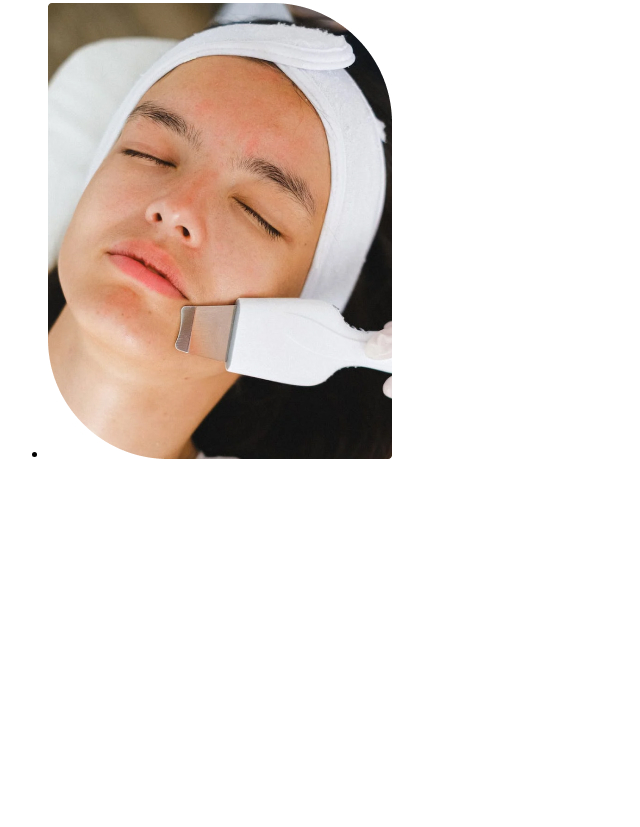
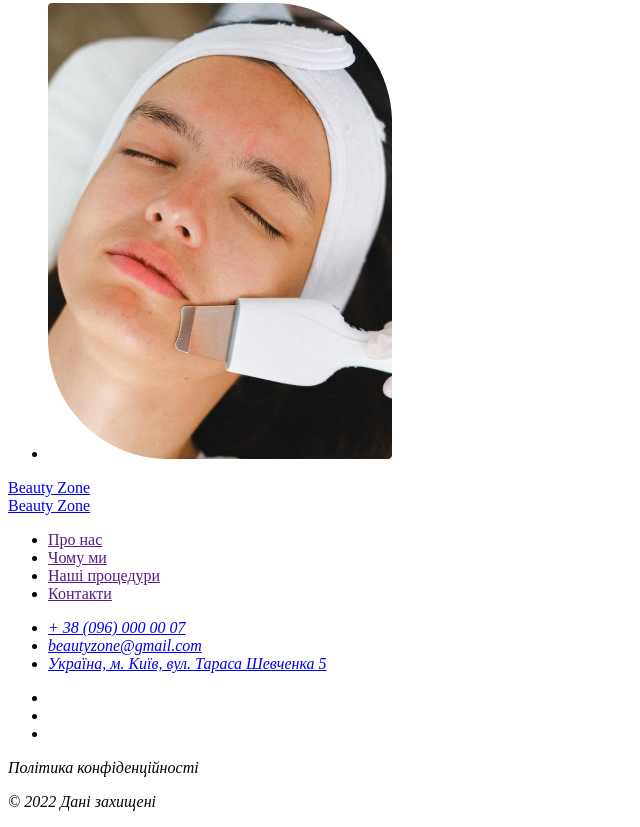
Before and after one commit to AnnaMels/Beauty-Zone, a website: page index.html in a window 1280 px wide. Shown: the part 2336-3163 px from the top of the page, without its empty margins (0-640 px from the left). Before the commit the page ends 2815 px from the top, so only its background shows below. Drawn offline with Linux system fonts and the light colour scheme.

Commit message:
Added page markup

```diff
--- a/index.html
+++ b/index.html
@@ -67,14 +67,22 @@
         <h2>Чому люди <span>обирають нас</span></h2>
         <ul>
           <li>
-            <p>Всі наші косметологи мають вищу медичну освіту
-              та стаж роботи від 5 років</p>
+            <p>
+              Всі наші косметологи мають вищу медичну освіту та стаж роботи від
+              5 років
+            </p>
           </li>
           <li>
-            <p>Використовуємо тільки професійне обладнання та косметику, перевірену часом</p>
+            <p>
+              Використовуємо тільки професійне обладнання та косметику,
+              перевірену часом
+            </p>
           </li>
           <li>
-            <p>Наша мета - підкреслити переваги та приховати недоліки, а не переробити</p>
+            <p>
+              Наша мета - підкреслити переваги та приховати недоліки, а не
+              переробити
+            </p>
           </li>
         </ul>
       </section>
@@ -82,16 +90,70 @@
         <h2>Наші процедури</h2>
         <ul>
           <li>
-            <img src="./images/women-with-mask.jpg" alt="Жінка з косметичною маскою на обличчі">
+            <img
+              src="./images/women-with-mask.jpg"
+              alt="Жінка з косметичною маскою на обличчі"
+            />
           </li>
           <li>
-            <img src="./images/face-injection.jpg" alt="Обличчя жінки, якій роблять інʼєкцію в обличчя">
+            <img
+              src="./images/face-injection.jpg"
+              alt="Обличчя жінки, якій роблять інʼєкцію в обличчя"
+            />
           </li>
           <li>
-            <img src="./images/women-face.jpg" alt="Обличчя жінки">
+            <img src="./images/women-face.jpg" alt="Обличчя жінки" />
           </li>
         </ul>
       </section>
     </main>
+    <footer>
+      <a href="/">Beauty Zone</a>
+      <nav>
+        <a href="/">Beauty Zone</a>
+        <ul>
+          <li>
+            <a href="">Про нас</a>
+          </li>
+          <li>
+            <a href="">Чому ми</a>
+          </li>
+          <li>
+            <a href="">Наші процедури</a>
+          </li>
+          <li>
+            <a href="">Контакти</a>
+          </li>
+        </ul>
+      </nav>
+      <address>
+        <ul>
+          <li>
+            <a href="tel:+380960000007">+ 38 (096) 000 00 07</a>
+          </li>
+          <li>
+            <a href="mailto:beautyzone@gmail.com">beautyzone@gmail.com</a>
+          </li>
+          <li>
+            <a href="https://maps.app.goo.gl/FTAmWWpmxCksTNbc8"
+              >Україна, м. Київ, вул. Тараса Шевченка 5</a
+            >
+          </li>
+        </ul>
+        <ul>
+          <li>
+            <a href=""></a>
+          </li>
+          <li>
+            <a href=""></a>
+          </li>
+          <li>
+            <a href=""></a>
+          </li>
+        </ul>
+        <p>Політика конфіденційності</p>
+        <p>© 2022 Дані захищені</p>
+      </address>
+    </footer>
   </body>
 </html>
```
